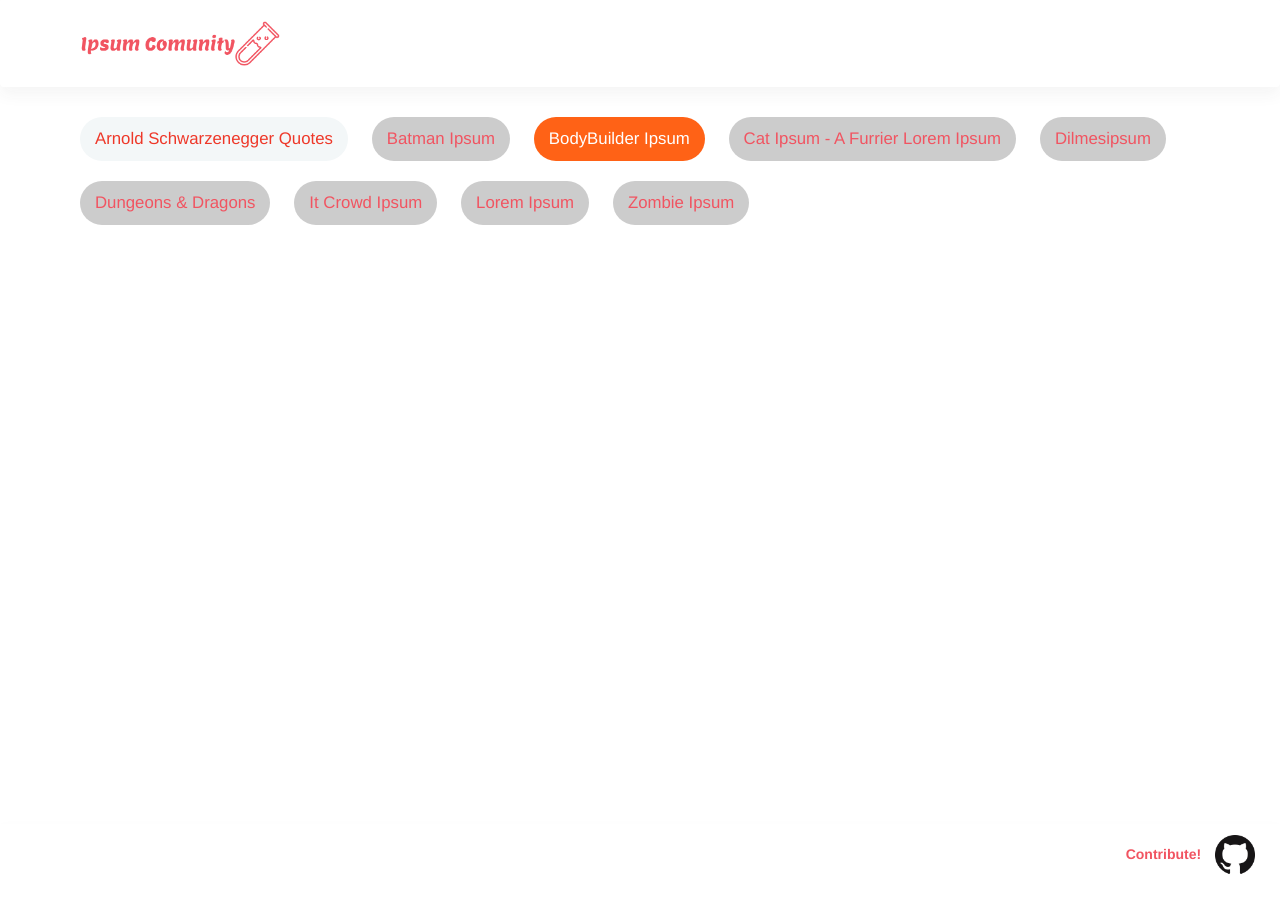
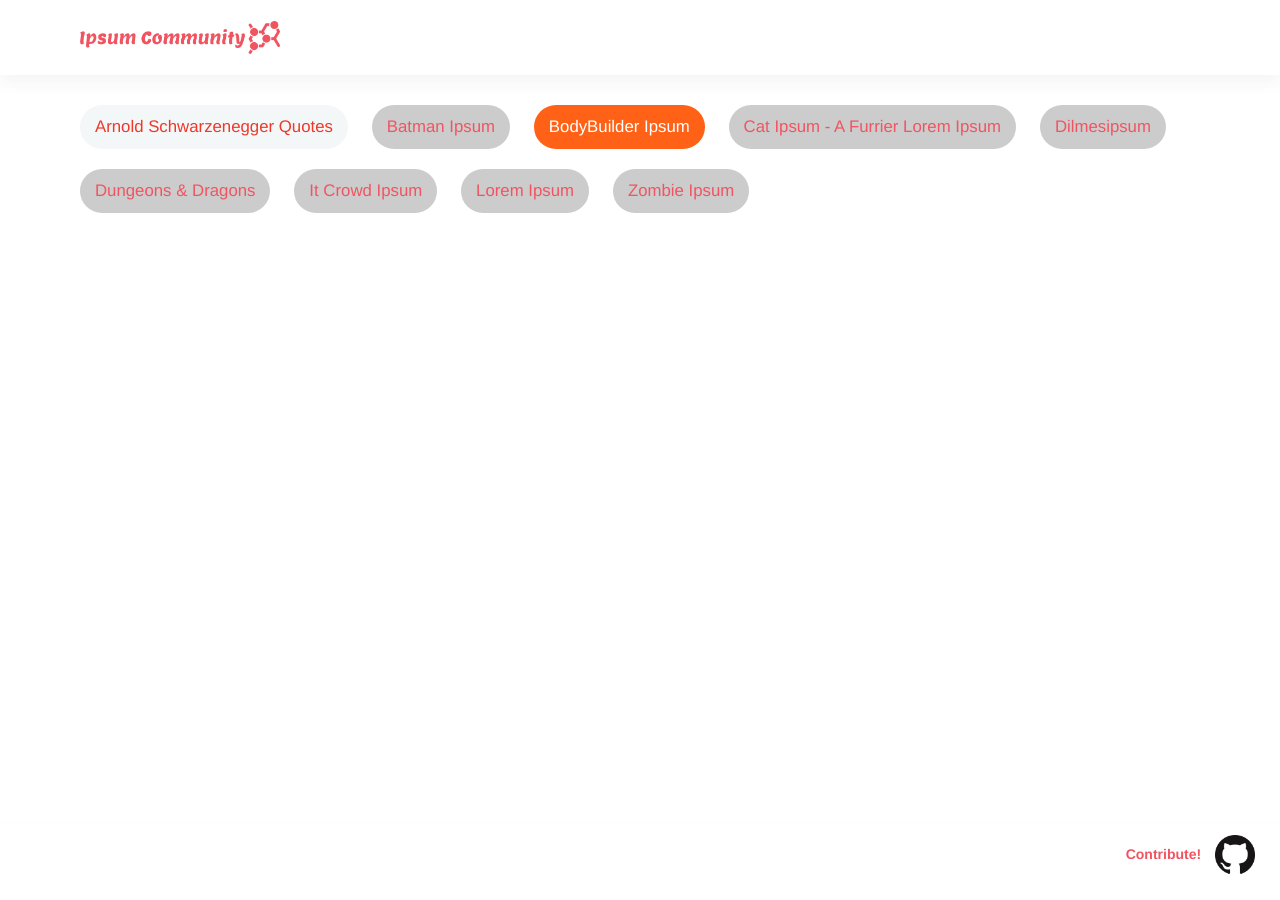
Before and after one commit to ipsum-community/ipsum-community.github.io, a Jekyll site: the page built from index.html, in a window 1280 px wide. Built offline with Jekyll 4.4.1, drawn with Linux system fonts in a browser that asks for light colours.

Commit message:
New logo

```diff
--- a/_includes/header.html
+++ b/_includes/header.html
@@ -3,7 +3,7 @@
         <div class="navbar-header">
             <a href="/">
                 <!-- <img id="logo" src="assets/images/ipsum-generator-logo.png" alt="Ipsum Generator Logo">-->
-                <img id="logo" src="/assets/images/ipsum-comunity-with-logo.png" alt="Ipsum Generator Logo">
+                <img id="logo" src="/assets/images/ipsum-community-with-logo-updated-wit-margin.png" alt="Ipsum Generator Logo">
             </a>
         </div>
     </div>
```
Also changed, not shown: assets/images/ipsum-community-with-logo-updated-wit-margin.png (added).
